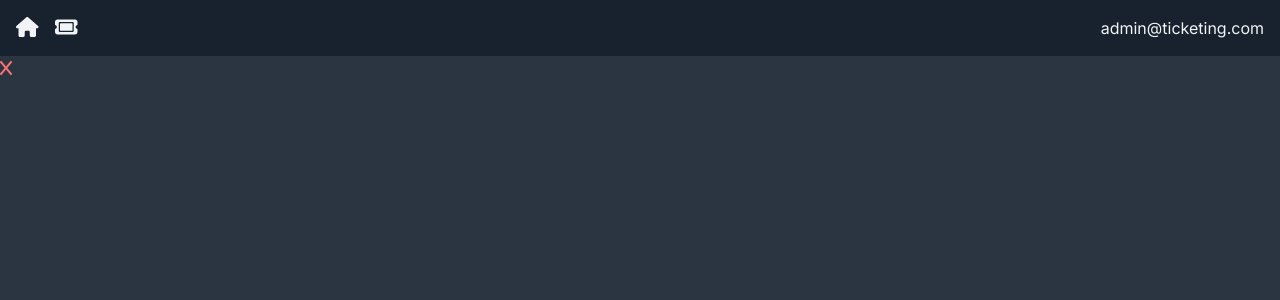
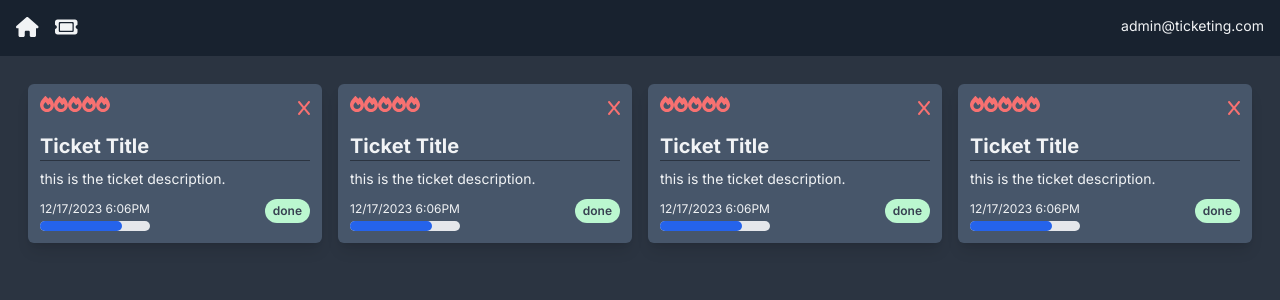
Before and after one commit to prashastikarlekar/CodeGuardian-Ticketing-App, a Next.js app: page / in a window 1280 px wide. Shown: the top 300 px of the page. Built offline with nearby package versions, Linux system fonts and the light colour scheme.

Commit message:
Static structure created for tickets.

```diff
--- /dev/null
+++ b/app/(components)/PriorityDisplay.jsx
@@ -0,0 +1,18 @@
+/** @format */
+
+import { faFire } from "@fortawesome/free-solid-svg-icons";
+import { FontAwesomeIcon } from "@fortawesome/react-fontawesome";
+
+const PriorityDisplay = () => {
+	return (
+		<div className='flex justify-start align-baseline'>
+			<FontAwesomeIcon icon={faFire} className='text-red-400' />
+			<FontAwesomeIcon icon={faFire} className='text-red-400' />
+			<FontAwesomeIcon icon={faFire} className='text-red-400' />
+			<FontAwesomeIcon icon={faFire} className='text-red-400' />
+			<FontAwesomeIcon icon={faFire} className='text-red-400' />
+		</div>
+	);
+};
+
+export default PriorityDisplay;
--- /dev/null
+++ b/app/(components)/ProgressDisplay.jsx
@@ -0,0 +1,13 @@
+/** @format */
+
+const ProgressDisplay = () => {
+	return (
+		<div className='w-full bg-gray-200 rounded-full h-2.5'>
+			<div
+				className='bg-blue-600 h-2.5 rounded-full'
+				style={{ width: "75%" }}></div>
+		</div>
+	);
+};
+
+export default ProgressDisplay;
--- /dev/null
+++ b/app/(components)/StatusDisplay.jsx
@@ -0,0 +1,11 @@
+/** @format */
+
+const StatusDisplay = () => {
+	return (
+		<span className='inline-block rounded-full px-2 py-1 text-xs font-semibold text-gray-700 bg-green-200'>
+			done
+		</span>
+	);
+};
+
+export default StatusDisplay;
--- a/app/(components)/TicketCard.jsx
+++ b/app/(components)/TicketCard.jsx
@@ -1,11 +1,34 @@
 /** @format */
 
 import DeleteBlock from "./DeleteBlock";
+import PriorityDisplay from "./PriorityDisplay";
+import ProgressDisplay from "./ProgressDisplay";
+import StatusDisplay from "./StatusDisplay";
 
 const TicketCard = () => {
 	return (
-		<div>
-			<DeleteBlock />
+		<div className='flex flex-col bg-card hover:bg-card-hover rounded-md shadow-lg p-3 m-2'>
+			<div className='flex mb-3 '>
+				<PriorityDisplay />
+				<div className='ml-auto'>
+					<DeleteBlock />
+				</div>
+			</div>
+			<h4>Ticket Title</h4>
+			<hr className='h-px border-0 bg-page mb-2' />
+			<p className='whitespace-pre-wrap'>this is the ticket description.</p>
+			{/* below line will ensure that ticket cards are of same size regardless of their content length*/}
+			<div className='flex-grow'></div>
+			<div className='flex mt-2'>
+				<div className='flex flex-col'>
+					<p className='text-xs my-1'>12/17/2023 6:06PM</p>
+
+					<ProgressDisplay />
+				</div>
+				<div className='ml-auto flex-items-end'>
+					<StatusDisplay />
+				</div>
+			</div>
 		</div>
 	);
 };
--- a/app/globals.css
+++ b/app/globals.css
@@ -4,6 +4,29 @@
 @tailwind components;
 @tailwind utilities;
 
+@layer base {
+	h1,
+	h2,
+	h3,
+	h4 {
+		@apply font-bold;
+	}
+	h1 {
+		@apply text-4xl;
+	}
+	h2 {
+		@apply text-3xl;
+	}
+	h3 {
+		@apply text-2xl;
+	}
+	h4 {
+		@apply text-xl;
+	}
+	p {
+		@apply text-sm text-default-text;
+	}
+}
 @layer components {
 	.icon {
 		@apply text-default-text text-xl;
--- a/app/page.jsx
+++ b/app/page.jsx
@@ -4,8 +4,13 @@
 
 const Dashboard = () => {
 	return (
-		<div>
-			<TicketCard />
+		<div className='p-5'>
+			<div className='lg:grid grid-cols-2 xl:grid-cols-4'>
+				<TicketCard />
+				<TicketCard />
+				<TicketCard />
+				<TicketCard />
+			</div>
 		</div>
 	);
 };
```
